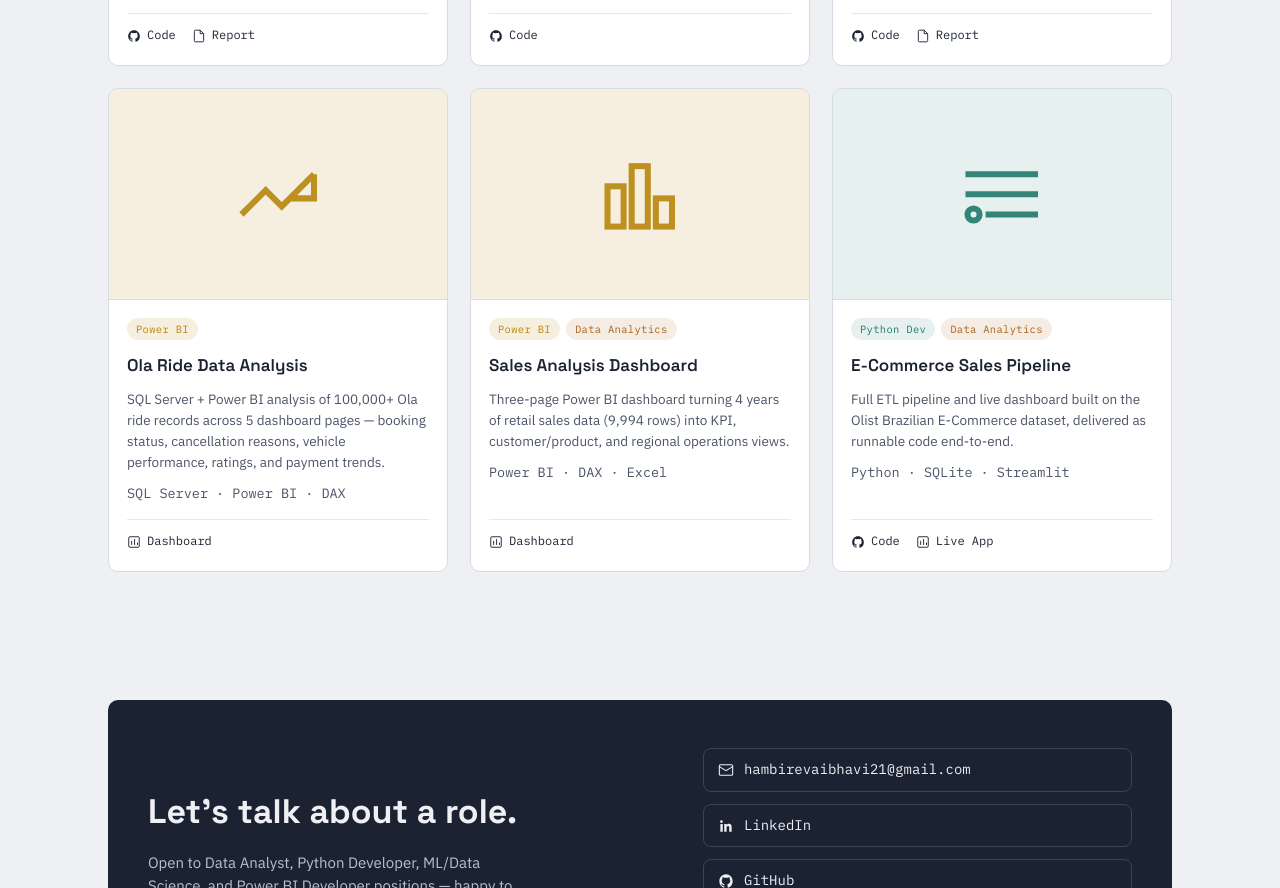
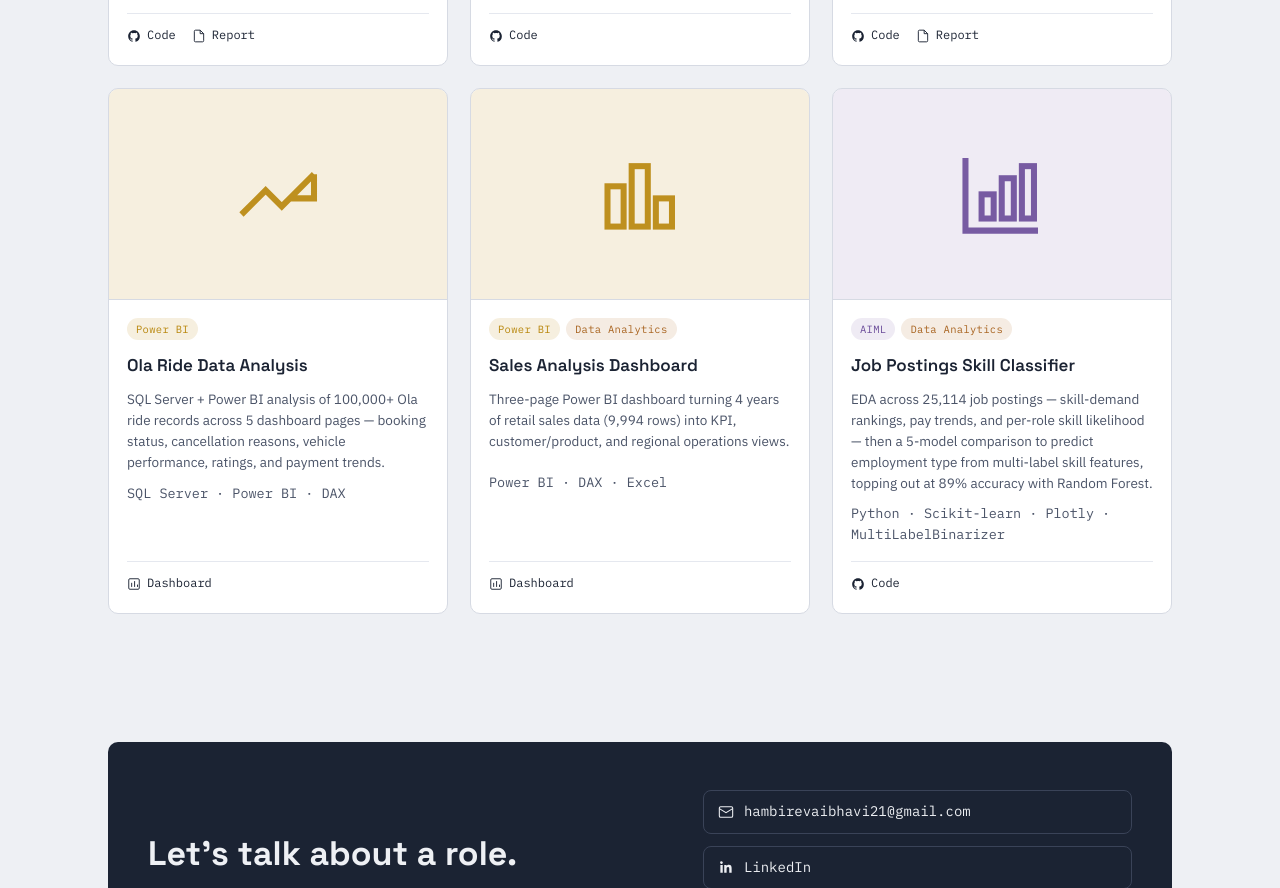
Before and after one commit to Vaibhavihambire/portfolio, a plain HTML site: page index.html in a window 1280 px wide. Shown: the part 2875-3763 px from the top of the page. Drawn offline with Linux system fonts and the light colour scheme.

Commit message:
Update resume link and add new project card

```diff
--- a/index.html
+++ b/index.html
@@ -302,7 +302,7 @@
         <div class="hero-actions">
           <a href="#projects" class="btn btn-primary">View projects</a>
           <!-- TODO: replace # with a hosted link to your resume PDF -->
-          <a href="#" class="btn btn-ghost">Download résumé ↓</a>
+          <a href="resume/Vaibhavi_Hambire_Resume_Portfolio target="_blank"" class="btn btn-ghost">Download résumé ↓</a>
         </div>
       </div>
 
@@ -580,7 +580,7 @@
       </article>
 
       <!-- 11 -->
-      <article class="card" data-categories="python analytics">
+      <!-- <article class="card" data-categories="python analytics">
         <div class="thumb python">
           <div class="thumb-fallback"><svg viewBox="0 0 24 24" fill="none" stroke="currentColor" stroke-width="1.5"><path d="M21 7L3 7M21 12H3M21 17H8"/><circle cx="5" cy="17" r="1.5"/></svg></div>
         </div>
@@ -592,6 +592,22 @@
           <div class="card-links">
             <a href="#"><svg viewBox="0 0 24 24" fill="currentColor"><path d="M12 2C6.48 2 2 6.58 2 12.25c0 4.53 2.87 8.37 6.84 9.73.5.1.68-.22.68-.49 0-.24-.01-.87-.01-1.71-2.78.62-3.37-1.37-3.37-1.37-.46-1.18-1.11-1.5-1.11-1.5-.91-.64.07-.62.07-.62 1 .07 1.53 1.05 1.53 1.05.89 1.56 2.34 1.11 2.91.85.09-.66.35-1.11.63-1.37-2.22-.26-4.56-1.14-4.56-5.07 0-1.12.39-2.03 1.03-2.75-.1-.26-.45-1.32.1-2.75 0 0 .84-.28 2.75 1.05a9.3 9.3 0 0 1 2.5-.35c.85 0 1.71.12 2.5.35 1.91-1.33 2.75-1.05 2.75-1.05.55 1.43.2 2.49.1 2.75.64.72 1.03 1.63 1.03 2.75 0 3.94-2.34 4.8-4.57 5.06.36.32.68.94.68 1.9 0 1.37-.01 2.47-.01 2.81 0 .27.18.6.69.49A10.26 10.26 0 0 0 22 12.25C22 6.58 17.52 2 12 2z"/></svg>Code</a>
             <a href="#"><svg viewBox="0 0 24 24" fill="none" stroke="currentColor" stroke-width="1.6"><rect x="3" y="3" width="18" height="18" rx="2"/><path d="M8 17V10M13 17V7M18 17v-4"/></svg>Live App</a>
+          </div>
+        </div>
+      </article> -->
+
+       <!-- 12 -->
+      <article class="card" data-categories="aiml analytics">
+        <div class="thumb aiml">
+          <div class="thumb-fallback"><svg viewBox="0 0 24 24" fill="none" stroke="currentColor" stroke-width="1.5"><path d="M3 3v18h18"/><rect x="7" y="12" width="3" height="6"/><rect x="12" y="8" width="3" height="10"/><rect x="17" y="5" width="3" height="13"/></svg></div>
+        </div>
+        <div class="card-body">
+          <div class="card-tags"><span class="tag aiml">AIML</span><span class="tag analytics">Data Analytics</span></div>
+          <h3>Job Postings Skill Classifier</h3>
+          <p>EDA across 25,114 job postings — skill-demand rankings, pay trends, and per-role skill likelihood — then a 5-model comparison to predict employment type from multi-label skill features, topping out at 89% accuracy with Random Forest.</p>
+          <p class="card-tech">Python · Scikit-learn · Plotly · MultiLabelBinarizer</p>
+          <div class="card-links">
+            <a href="https://github.com/Vaibhavihambire/Domain-Skill-Analysis-Notebook"><svg viewBox="0 0 24 24" fill="currentColor"><path d="M12 2C6.48 2 2 6.58 2 12.25c0 4.53 2.87 8.37 6.84 9.73.5.1.68-.22.68-.49 0-.24-.01-.87-.01-1.71-2.78.62-3.37-1.37-3.37-1.37-.46-1.18-1.11-1.5-1.11-1.5-.91-.64.07-.62.07-.62 1 .07 1.53 1.05 1.53 1.05.89 1.56 2.34 1.11 2.91.85.09-.66.35-1.11.63-1.37-2.22-.26-4.56-1.14-4.56-5.07 0-1.12.39-2.03 1.03-2.75-.1-.26-.45-1.32.1-2.75 0 0 .84-.28 2.75 1.05a9.3 9.3 0 0 1 2.5-.35c.85 0 1.71.12 2.5.35 1.91-1.33 2.75-1.05 2.75-1.05.55 1.43.2 2.49.1 2.75.64.72 1.03 1.63 1.03 2.75 0 3.94-2.34 4.8-4.57 5.06.36.32.68.94.68 1.9 0 1.37-.01 2.47-.01 2.81 0 .27.18.6.69.49A10.26 10.26 0 0 0 22 12.25C22 6.58 17.52 2 12 2z"/></svg>Code</a>
           </div>
         </div>
       </article>
```
